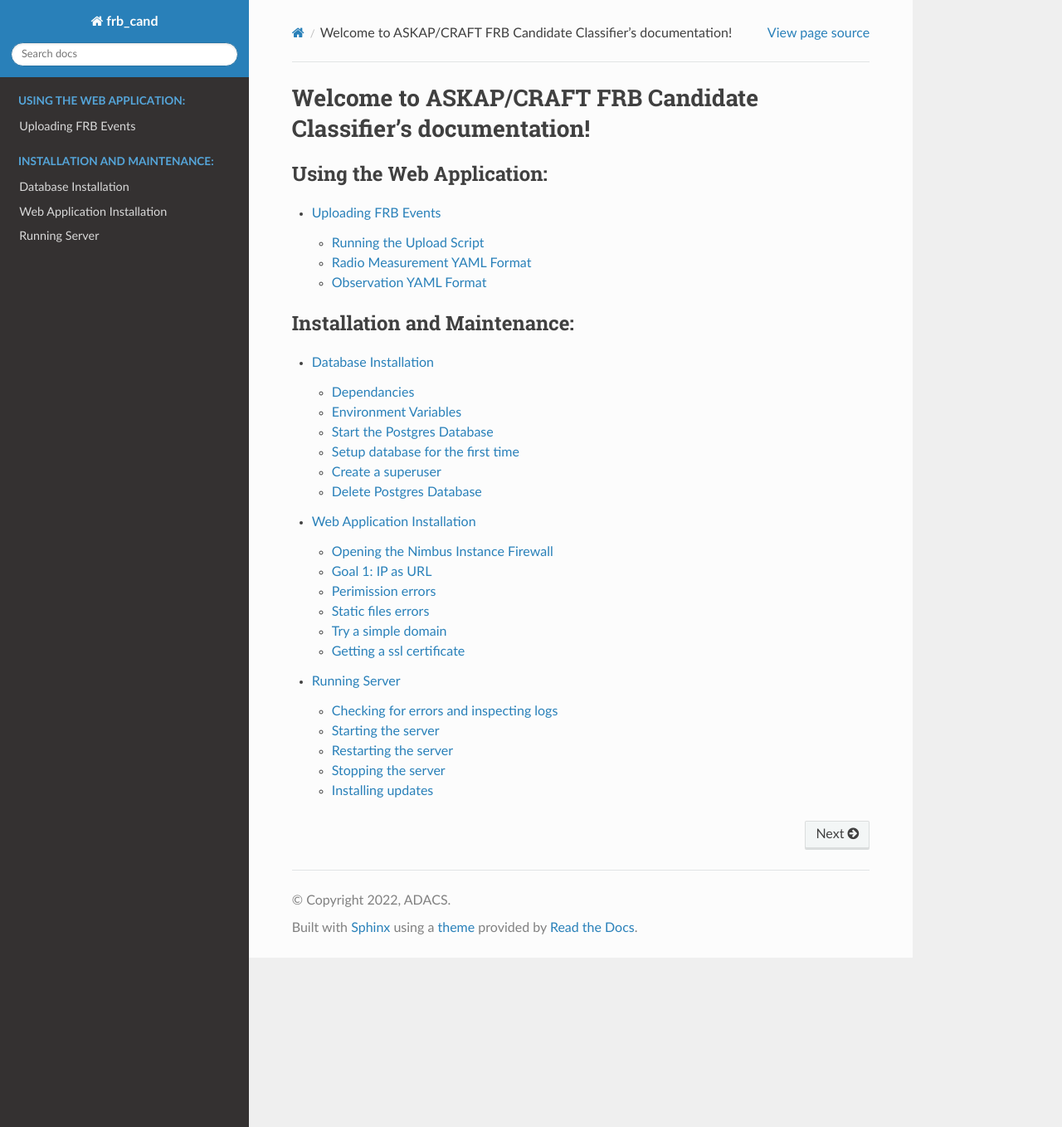
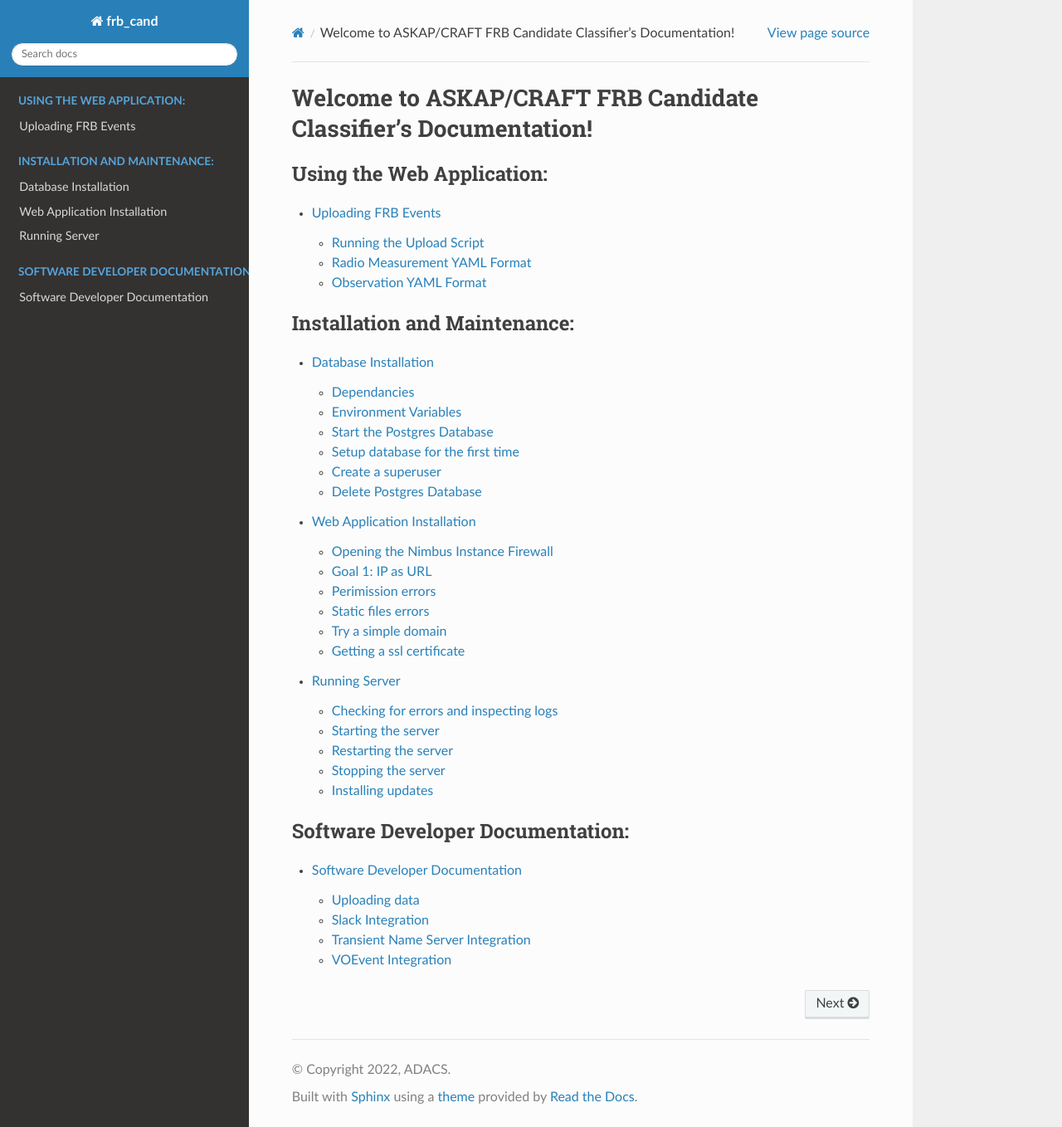
Before and after one commit to ADACS-Australia/FRB_candidates_app, a Sphinx documentation site: the page built from docs/index.rst, in a window 1280 px wide and 1358 px high. Shown: the whole window at 83% size. Built offline with Sphinx 7.4.7 and the Read the Docs theme 2.0.0, drawn with Linux system fonts in a browser that asks for light colours; some of the changed lines change nothing that is shown.

Commit message:
Created developer documentation

```diff
--- /dev/null
+++ b/docs/developer.rst
@@ -0,0 +1,62 @@
+Software Developer Documentation
+================================
+
+Uploading data
+--------------
+Users will upload data to the database with the :ref:`upload_cand.py <upload-cand>` script, which parses input YAML files and puts the data into the relevant tables.
+The triggered steps are handled using ``signals.py``, which will be explained in the next sections.
+
+
+Slack Integration
+------------------
+Each time a new ``FRBEvent`` is created, the ``slack_trigger`` and ``slack_event_post`` functions in ``signals.py``
+will be triggered and send off a Slack message describing the event.
+This is done in the ``slack_event_post`` view, which makes a block for each image and two response buttons.
+
+The Slack App that handles this is `frb_cand <https://craft-askap.slack.com/apps/A046XKC9J2X-frb-cand?tab=settings&next_id=0>`_
+which posts to the private channel ``nick_frb_cand_testing`` currently.
+This is sent to slack using a webhook URL, which should be set in the settings.ini and changed
+`here <https://api.slack.com/apps/A046XKC9J2X/incoming-webhooks>`_ (if you have permissions).
+
+
+This could be changed in production, or making a separate app for production may be more manageable.
+The required permissions are
+
+* Post messages to specific channels in Slack
+
+* View basic information about public channels in a workspace
+
+* Send messages as @frbcand (or whatever the new app name is)
+
+* Post messages to a private group
+
+The buttons will return a JSON dump to the web app through the ``slack_get_rating`` view.
+The URL for the app is set within the `Interactivity & Shortcuts <https://api.slack.com/apps/A046XKC9J2X/interactive-messages?>`_
+settings page for the app (currently https://frb-classifier.duckdns.org/slack_get_rating/).
+The JSON is parsed, and the rating is recorded in the database and with a slack message.
+
+
+Transient Name Server Integration
+----------------------------------
+The TNS has a production version (https://www.wis-tns.org/) and a testing version (https://sandbox.wis-tns.org/) of the site.
+We currently only use the testing sandbox version. There is some `documentation <https://www.wis-tns.org/content/tns-getting-started>`_ but it is lacking for the FRB API.
+
+We only submit the first FRB radio measurement to the TNS.
+It submits the FRBEvent with the ``submit_frb_to_tns`` view, which dumps a JSON the TNS CRAFT_bot and then waits for a response that contains the transient name.
+We then record this name in the database.
+
+You should have access to the CRAFT_bot as long as you have access to the CRAFT TNS group.
+You can request an invite to the CRAFT TNS group from Ryan Shannon.
+
+Sometimes the API stops working, but updating the API key fixes it.
+Go to the `Edit CRAFT_bot page <https://sandbox.wis-tns.org/node/143623/edit?destination=bots>`_
+and tick "Create new API Key" and click save.
+Copy the key it outputs into the ``TNS_API_KEY`` in the ``settings.ini`` and restart the server.
+
+
+VOEvent Integration
+--------------------
+Currently, we only locally (not to a broker) submit VOEvents for the first radio detection (no follow-ups or event withdrawals).
+``make_voevent`` in ``signals.py`` creates the VOEvent using `voevent-parse <https://voevent-parse.readthedocs.io/en/stable/index.html>`_
+and using `this <https://github.com/ebpetroff/FRB_VOEvent/blob/master/templates/01-Detection.xml>`_ template.
+It then submits the event using ``comet-sendvo`` and records it in the database.
--- a/docs/index.rst
+++ b/docs/index.rst
@@ -1,4 +1,4 @@
-Welcome to ASKAP/CRAFT FRB Candidate Classifier's documentation!
+Welcome to ASKAP/CRAFT FRB Candidate Classifier's Documentation!
 ================================================================
 
 .. toctree::
@@ -15,3 +15,9 @@ Welcome to ASKAP/CRAFT FRB Candidate Classifier's documentation!
    database_installation
    webapp_installation
    running_server
+
+.. toctree::
+   :maxdepth: 4
+   :caption: Software Developer Documentation:
+
+   developer
```
